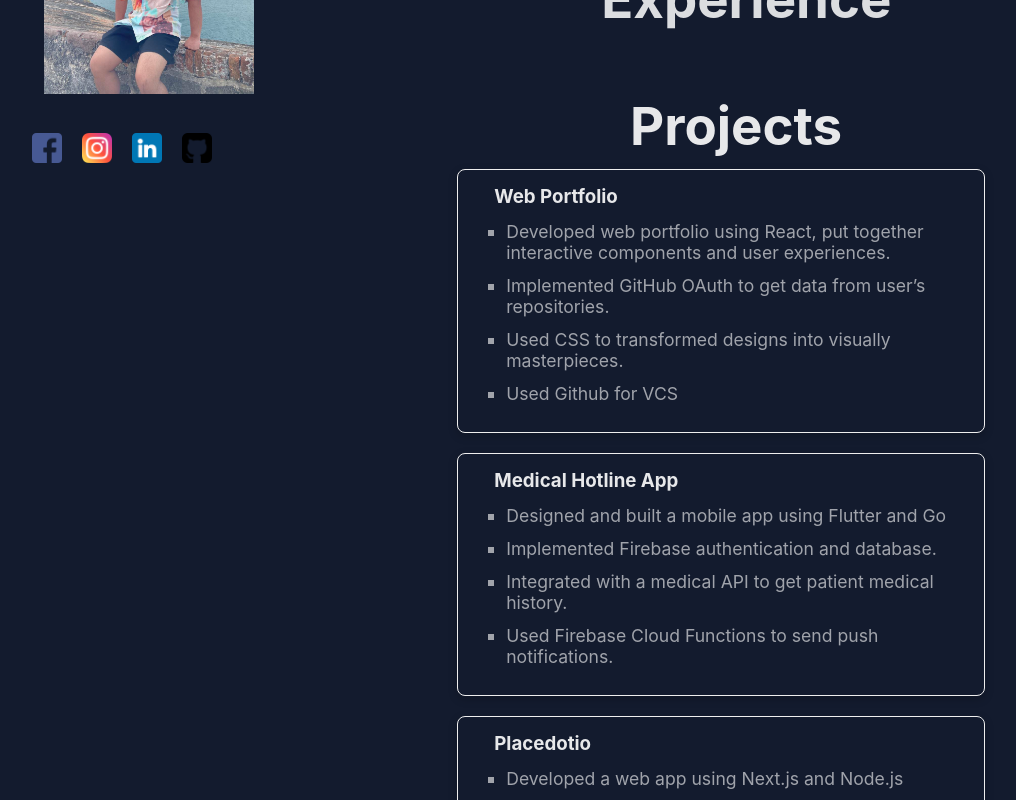
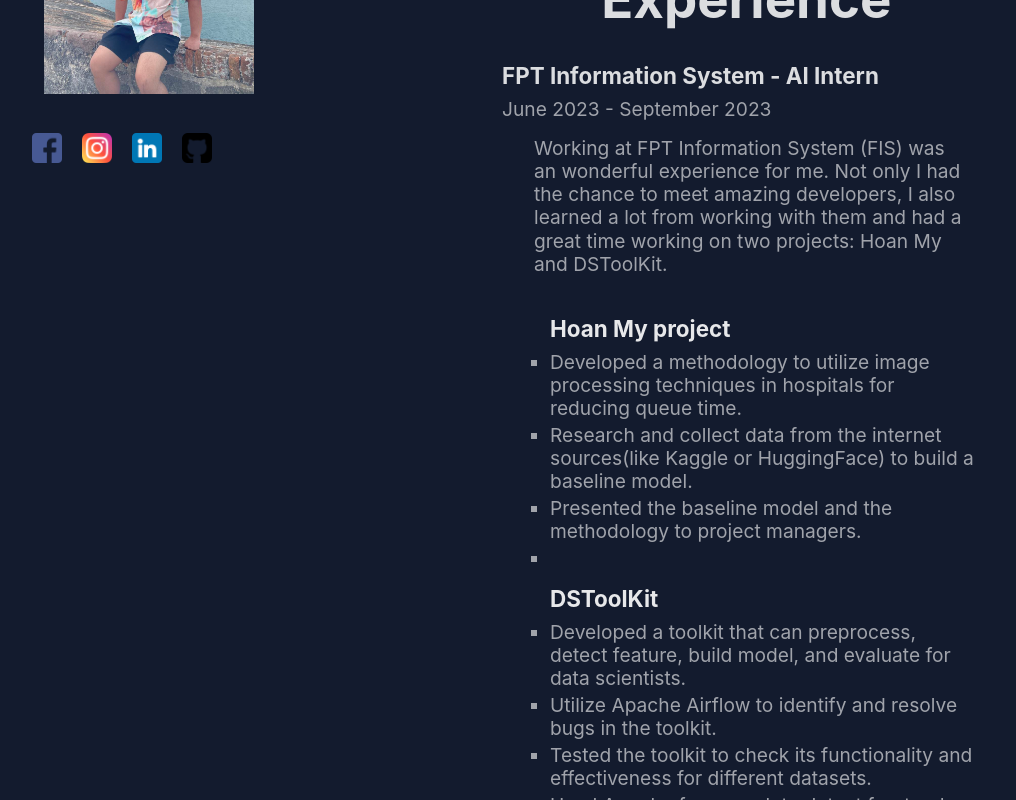
Before and after one commit to Unravel2802/portfolio, a React (Create React App) app: page / in a window 1280 px wide. Shown: the part 620-1420 px from the top of the page, without its empty margins (138-1154 px from the left). Built offline with nearby package versions, Linux system fonts and the light colour scheme.

Commit message:
finish experience

```diff
--- a/src/components/education.css
+++ b/src/components/education.css
@@ -16,8 +16,6 @@
     color: rgba(255,255,255,.85);
 }
 
-
-
 .edu p {
     font-size: 1.1rem;
     line-height: 1.5rem;
--- a/src/components/experience.css
+++ b/src/components/experience.css
@@ -13,5 +13,43 @@
 .exp h1{
     margin-top: 10%;
     margin-left: 15.5%;
+    margin-bottom: 5%;
     font-size: 3.3rem;
 }
+
+.exp h2{
+    font-size: 1.4rem;
+    margin-bottom: .5rem;
+}
+
+.exp p{
+    color: rgba(255,255,255,0.6);
+    margin-right: 28%;
+    margin-bottom: 1rem;
+    /* text-indent: 20px; */
+}
+
+.exp .projs {
+    margin-top: .5rem;
+    margin-left: 7.5%;
+}
+
+.exp h3 {
+    margin-bottom: 0.5rem;
+    margin-top: 1rem;
+    color: rgba(255,255,255,0.9);
+}
+.exp li {
+    margin-bottom: .25rem;
+    margin-right: 28%;
+    color: rgba(255,255,255,0.6);
+}
+.exp p:nth-of-type(2) {
+    margin-right: 28%;
+    margin-left: 5%;
+}
+
+.exp p:nth-of-type(3) {
+    margin-right: 28%;
+    margin-left: 5%;
+}
--- a/src/components/experience.js
+++ b/src/components/experience.js
@@ -5,6 +5,47 @@ const Experience = () => {
     return (
         <div className="exp">
             <h1>Experience</h1>
+            <h2>FPT Information System - AI Intern</h2>
+            <p>June 2023 - September 2023</p>
+            <p>Working at FPT Information System (FIS) was an wonderful
+                experience for me. Not only I had the chance to meet amazing
+                developers, I also learned a lot from working with them and
+                had a great time working on two projects: Hoan My and DSToolKit.</p>
+            <div className="projs">
+                <h3>Hoan My project</h3>
+                <ul>
+                    <li>Developed a methodology to utilize image processing
+                        techniques in hospitals for reducing queue time.
+                    </li>
+
+                    <li>Research and collect data from the internet sources(like
+                        Kaggle or HuggingFace) to build a baseline model.
+                    </li>
+
+                    <li>Presented the baseline model and the methodology to
+                        project managers.
+                    </li>
+                    <li></li>
+                </ul>
+                <h3>DSToolKit</h3>
+                <ul>
+                    <li>Developed a toolkit that can preprocess, detect feature,
+                        build model, and evaluate for data scientists.
+                    </li>
+
+                    <li>Utilize Apache Airflow to identify and resolve bugs in the
+                        toolkit.
+                    </li>
+
+                    <li>Tested the toolkit to check its functionality and
+                        effectiveness for different datasets.
+                    </li>
+
+                    <li>Used Angular framework to detect frontend bugs, and
+                        improve the toolkit's user interface.
+                    </li>
+                </ul>
+            </div>
         </div>
     )
 }
```
